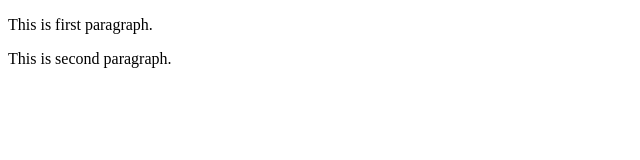
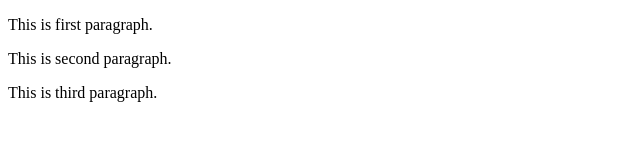
Before and after one commit to pureli/git-test, a plain HTML site: page index.html in a window 1280 px wide. Shown: the whole page, without its empty margins (0-640 px from the left). Drawn offline with Linux system fonts and the light colour scheme.

Commit message:
third commit

```diff
--- a/index.html
+++ b/index.html
@@ -7,6 +7,7 @@
 <body>
     <p>This is first paragraph.</p>
     <p>This is second paragraph.</p>
+    <p>This is third paragraph.</p>
 </body>
 
 </html>
```
